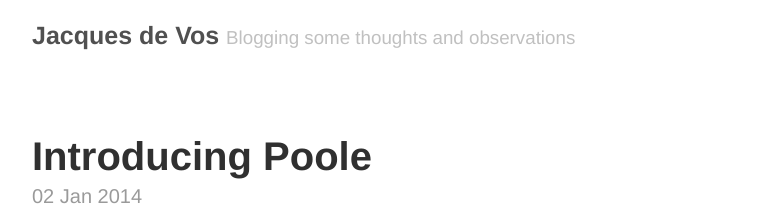
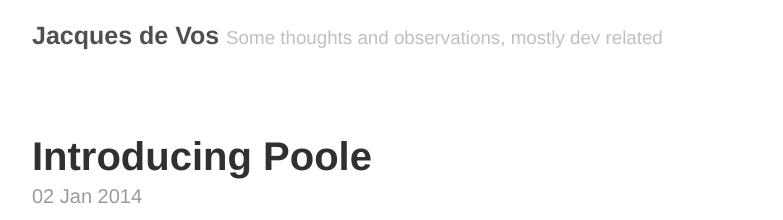
Before and after one commit to jacdevos/jacdevos.github.io.old, a Jekyll site: the page built from index.html, in a window 1280 px wide. Shown: the top 220 px of the page, without its empty margins (248-1031 px from the left). Built offline with Jekyll 4.4.1, drawn with Linux system fonts in a browser that asks for light colours; Markdown is read by kramdown in place of the engine named in the settings; the list of posts is cut into pages by our own code.

```diff
--- a/_config.yml
+++ b/_config.yml
@@ -7,7 +7,7 @@
 
 # Setup
 title:            Jacques de Vos
-tagline:          Blogging some thoughts and observations
+tagline:          Some thoughts and observations, mostly dev related
 url:              http://nReality.com
 paginate:         5
 baseurl:          /
```
